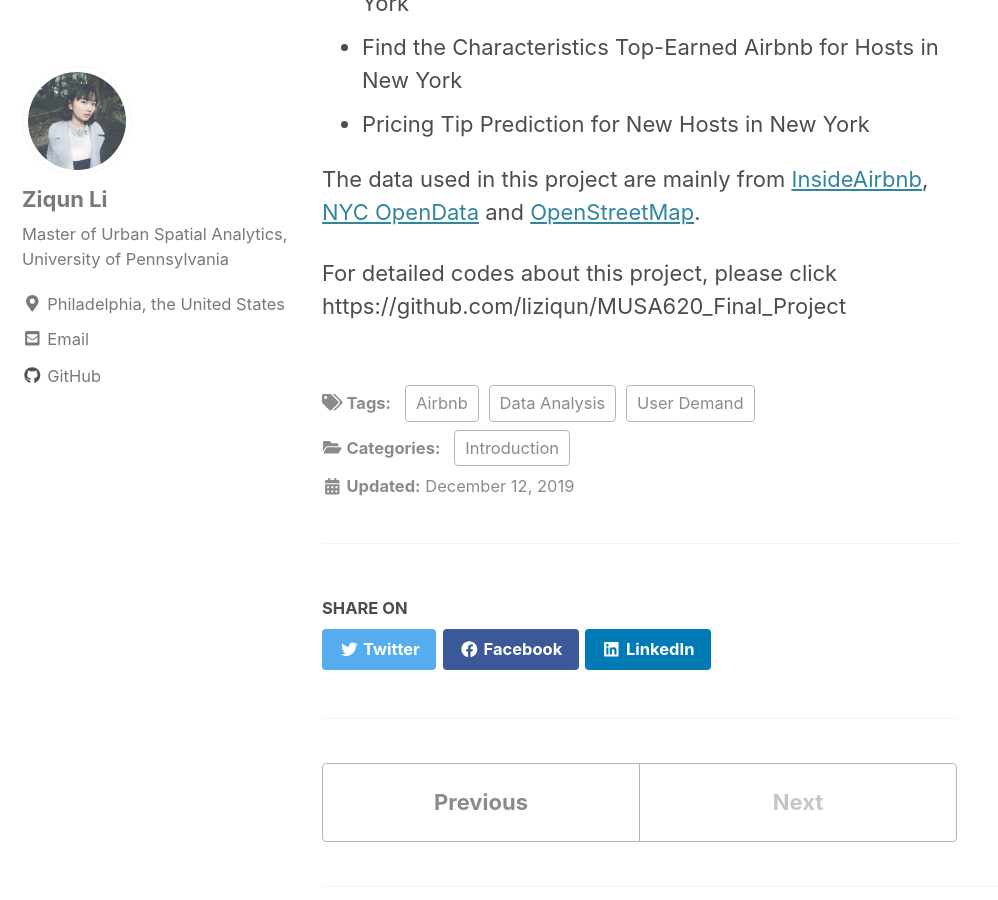
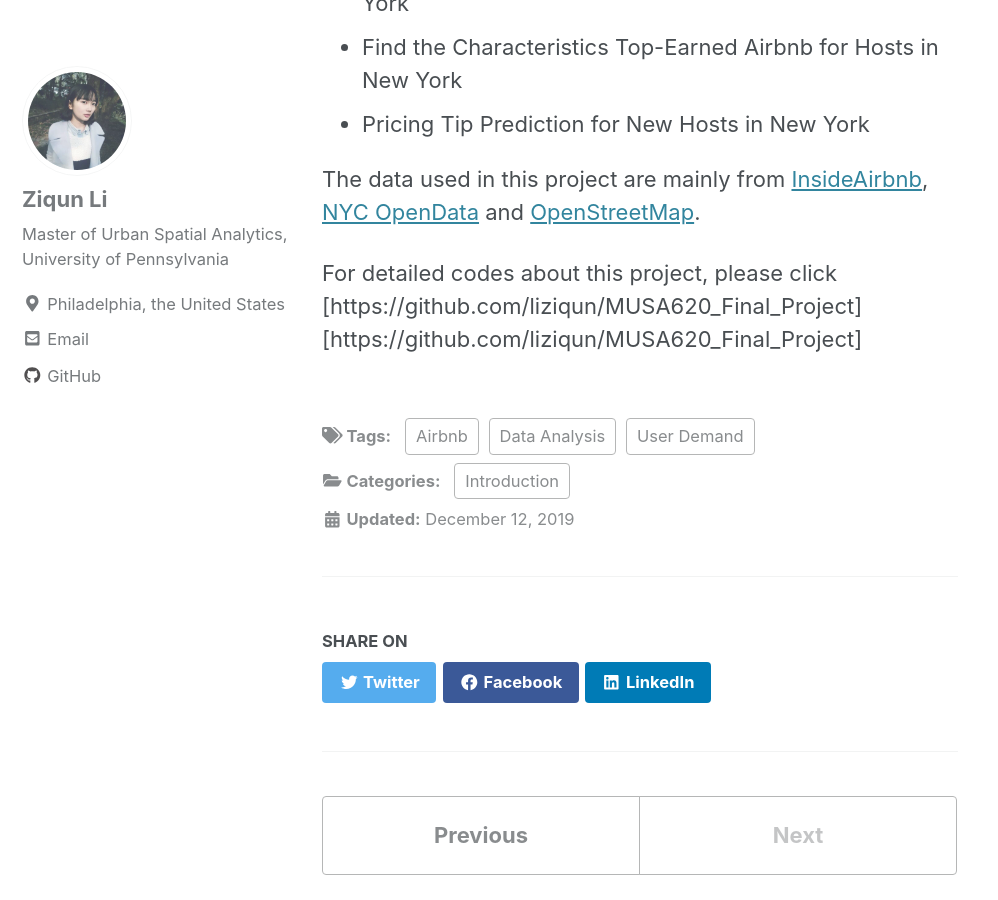
Before and after one commit to liziqun/MUSA620_Final_Project, a Jekyll site: the page built from _posts/2019-12-12-1.Background.md, in a window 1280 px wide and 900 px high, scrolled down 1577 px. Shown: the whole window, without its empty margins (0-998 px from the left). Built offline with Jekyll 4.4.1, drawn with Linux system fonts in a browser that asks for light colours; cached includes are drawn as plain includes; nearby versions of some CDN libraries; a script that is not in the unit is left out; part of the change alters nothing that is shown.

Commit message:
Update 2019-12-12-1.Background.md

```diff
--- a/_posts/2019-12-12-1.Background.md
+++ b/_posts/2019-12-12-1.Background.md
@@ -25,7 +25,7 @@ Generally, this project would be devided into 4 parts:
 
 The data used in this project are mainly from [InsideAirbnb][InsideAirbnb], [NYC OpenData][NYC OpenData] and [OpenStreetMap][OpenStreetMap].
 
-For detailed codes about this project, please click https://github.com/liziqun/MUSA620_Final_Project
+For detailed codes about this project, please click [https://github.com/liziqun/MUSA620_Final_Project][https://github.com/liziqun/MUSA620_Final_Project]
 
 [InsideAirbnb]: http://insideairbnb.com/beijing/?neighbourhood=&filterEntireHomes=false&filterHighlyAvailable=false&filterRecentReviews=false&filterMultiListings=false
 [NYC OpenData]: https://opendata.cityofnewyork.us/
```
